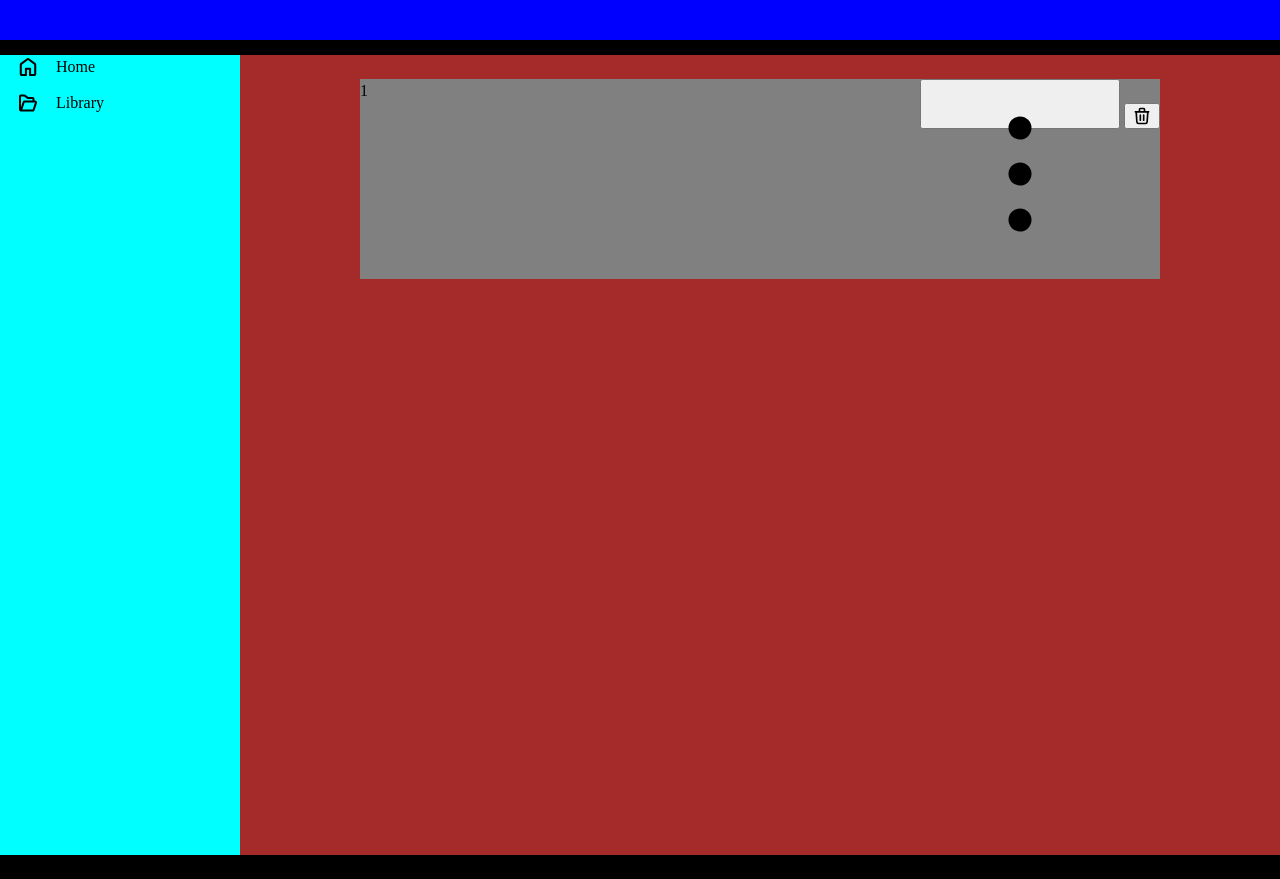
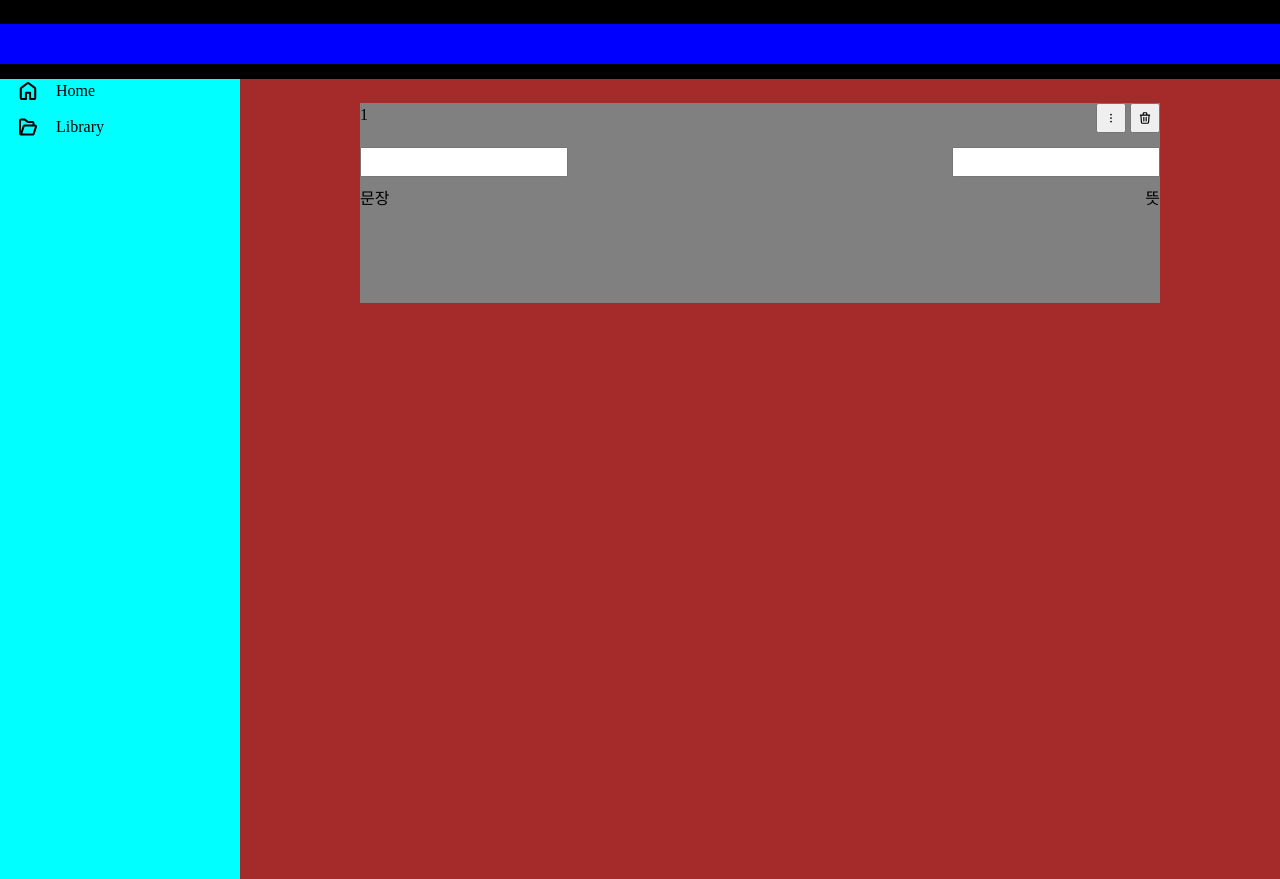
Before and after one commit to soonhoKwon0401/My_First_Project, a website built with Vite: page index.html in a window 1280 px wide. Before the commit the page ends 855 px from the top, so only its background shows below. Built offline with nearby package versions, Linux system fonts and the light colour scheme.

Commit message:
input 추가

```diff
--- a/index.html
+++ b/index.html
@@ -10,6 +10,7 @@
     <link rel="stylesheet" href="rest.css" />
     <link rel="stylesheet" href="style.css" />
     <script src="index.js" defer></script>
+    s
   </head>
   <body>
     <div class="app">
@@ -83,6 +84,18 @@
                 </button>
               </div>
             </div>
+            <div class="content__container__text-box">
+              <input
+                type="text"
+                id="sentence"
+                class="content__text-box__sentence"
+              />
+              <input type="text" id="mean" class="content_text-box__mean" />
+            </div>
+            <div class="content__container__label">
+              <label for="sentence" class="label__sentence">문장</label>
+              <label for="mean" class="label__mean">뜻</label>
+            </div>
           </div>
         </main>
       </div>
--- a/style.css
+++ b/style.css
@@ -83,7 +83,22 @@ body {
   justify-content: space-between;
 }
 
+.content__input-box_delete-button {
+  width: 30px;
+  height: 30px;
+}
+
 .content__input-box__more-button {
-  width: 200px;
-  height: 50px;
+  width: 30px;
+  height: 30px;
 }
+
+.content__container__text-box {
+  display: flex;
+  justify-content: space-between;
+}
+
+.content__container__label {
+  display: flex;
+  justify-content: space-between;
+}
```
